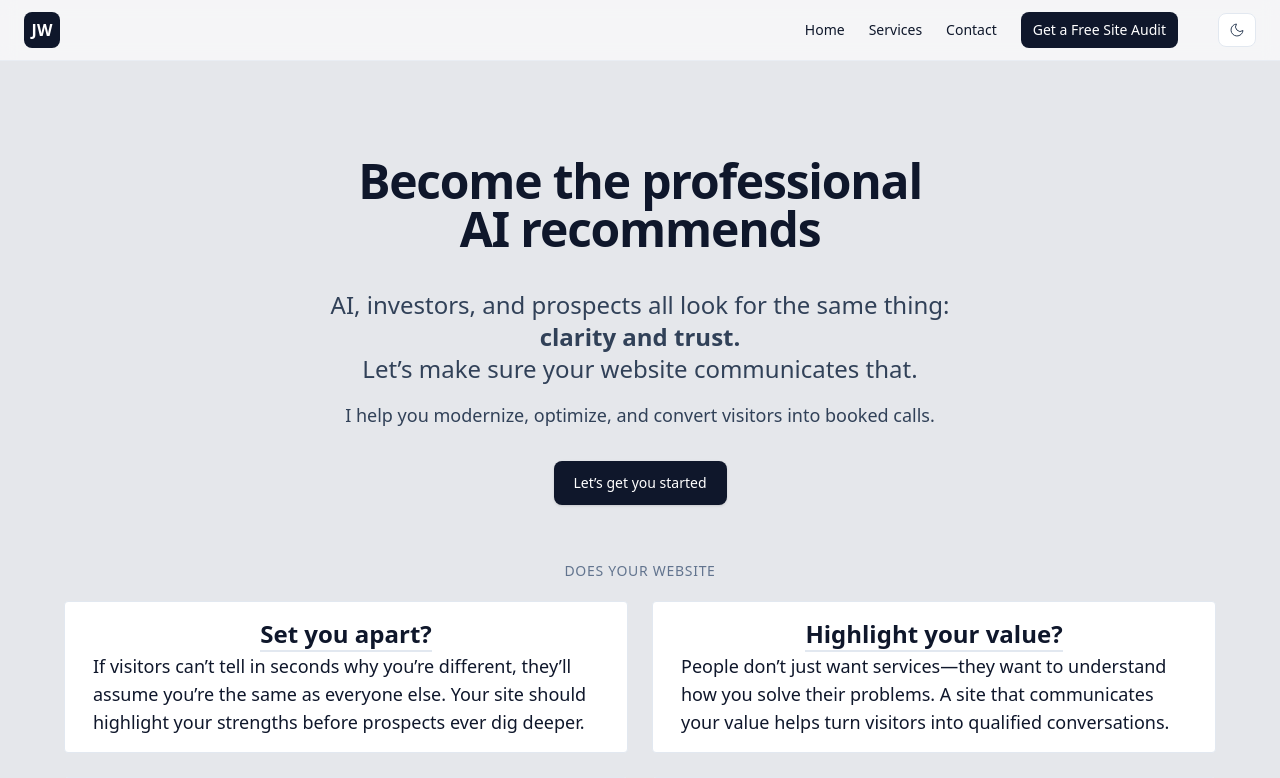
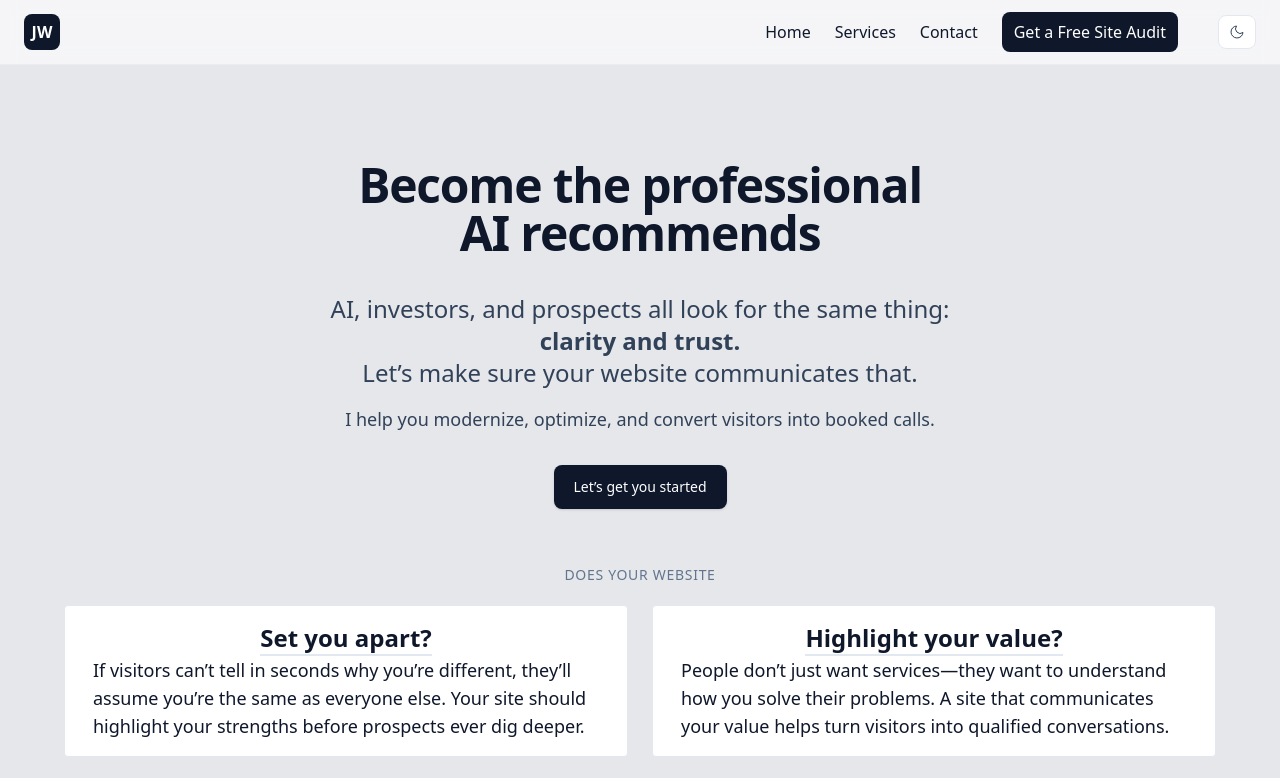
Before and after one commit to m4cbeth/warpofolio, a Next.js app: page / in a window 1280 px wide. Shown: the top 778 px of the page. Built offline with nearby package versions, Linux system fonts and the light colour scheme.

Commit message:
cleaned up sizing on nav

```diff
--- a/src/components/MainNav.tsx
+++ b/src/components/MainNav.tsx
@@ -8,10 +8,10 @@ type MainNavProps = {
 }
 
 export function MainNav({ orientation = "horizontal", onLinkClick }: MainNavProps) {
-  const baseLink = "text-sm hover:text-slate-900/80 dark:hover:text-slate-100/80";
+  const baseLink = "hover:text-slate-900/80 dark:hover:text-slate-100/80";
   const isVertical = orientation === "vertical";
   return (
-    <nav className={isVertical ? "flex flex-col items-start gap-3" : "flex items-center gap-6"}>
+    <nav className={isVertical ? "flex flex-col text-lg items-center gap-3" : "flex text-md items-center gap-6"}>
       <Link href="/#home" className={baseLink} onClick={onLinkClick}>
         Home
       </Link>
@@ -23,7 +23,7 @@ export function MainNav({ orientation = "horizontal", onLinkClick }: MainNavProp
       </a>
       <a
         href="#contact"
-        className="hidden sm:block rounded-md bg-slate-900 px-3 py-2 text-sm font-medium text-white transition hover:bg-slate-800 dark:bg-white dark:text-slate-900 dark:hover:bg-slate-200"
+        className="hidden sm:block rounded-md bg-slate-900 px-3 py-2 font-medium text-white transition hover:bg-slate-800 dark:bg-white dark:text-slate-900 dark:hover:bg-slate-200"
         onClick={onLinkClick}
       >
         Get a Free Site Audit
```
